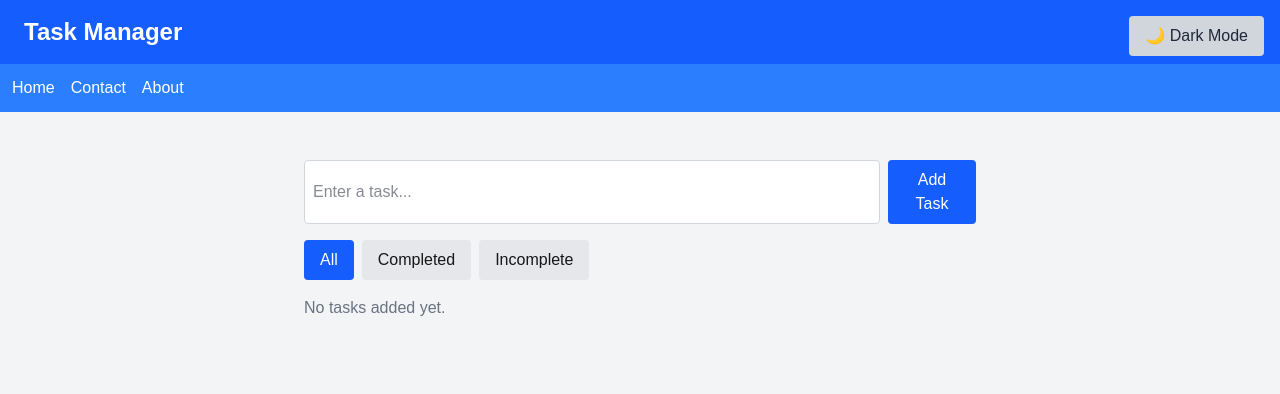
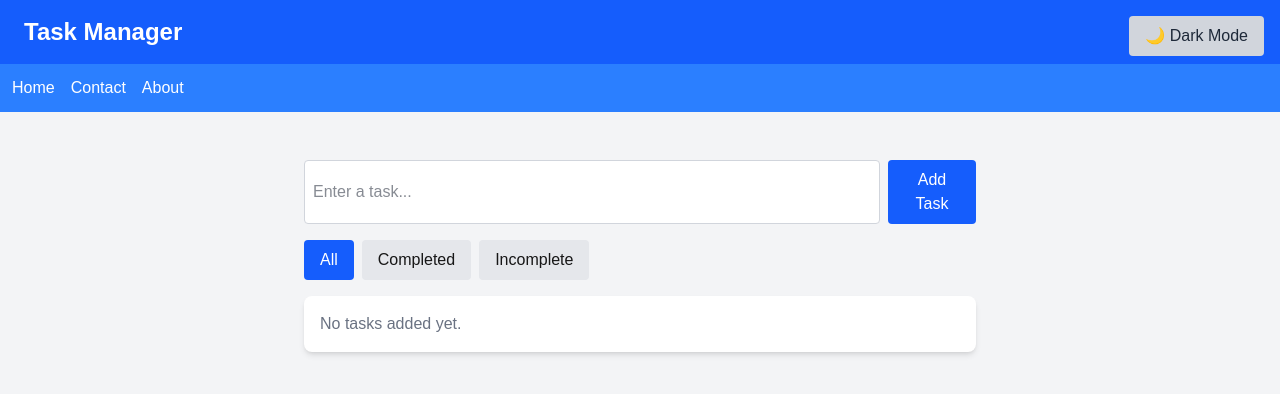
Before and after one commit to JediWebDev/task-management-app, a Next.js app in the folder task-management-app/: page / in a window 1280 px wide. Shown: the top 394 px of the page. Built offline with nearby package versions, Linux system fonts and the light colour scheme.

Commit message:
Update TaskList.js

```diff
--- a/task-management-app/src/components/TaskList.js
+++ b/task-management-app/src/components/TaskList.js
@@ -28,7 +28,7 @@ export default function TaskList({ tasks, onDeleteTask, onToggleTask, onEditTask
     <DragDropContext onDragEnd={handleDragEnd}>
       <Droppable droppableId="tasks">
         {(provided) => (
-          <ul className="mt-4 space-y-2" {...provided.droppableProps} ref={provided.innerRef}>
+          <ul className="mt-4 space-y-2 bg-white dark:bg-gray-800 p-4 rounded-lg shadow-md" {...provided.droppableProps} ref={provided.innerRef}>
             {tasks.length === 0 ? (
               <p className="text-gray-500">No tasks added yet.</p>
             ) : (
```
